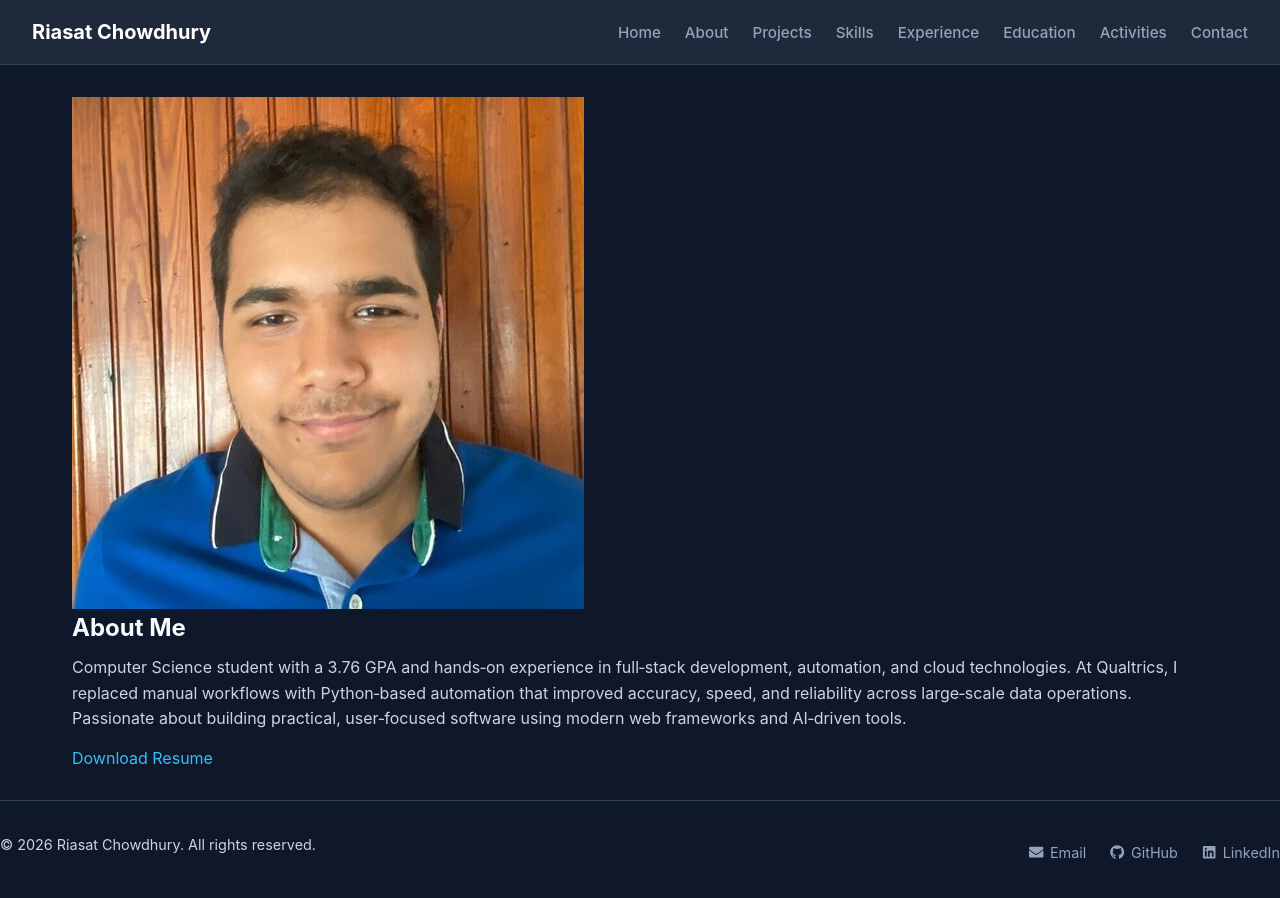
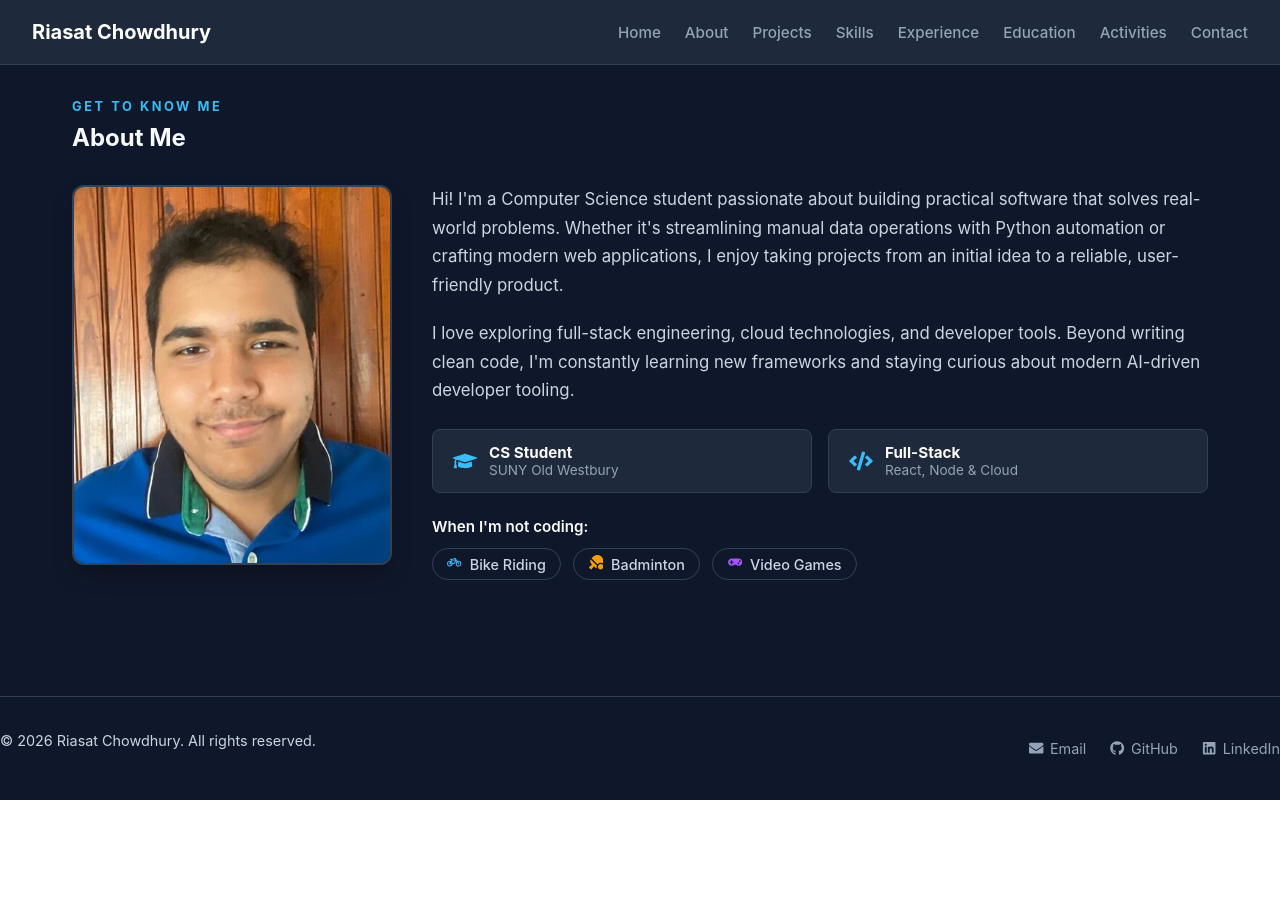
Before and after one commit to rchowd9/personal-portfolio, a React (Vite) app: page /about in a window 1280 px wide. Shown: the top 898 px of the page. After the commit the page ends 800 px from the top, so only its background shows below. Built offline with nearby package versions, Linux system fonts and the light colour scheme.

Commit message:
Adjusted the home  section

```diff
--- a/src/index.css
+++ b/src/index.css
@@ -815,3 +815,104 @@ button:active {
   font-size: 1.2rem;
   line-height: 1;
 }
+
+.about-grid {
+  display: grid;
+  grid-template-columns: 320px 1fr;
+  gap: 2.5rem;
+  align-items: start;
+  margin-top: 2rem;
+}
+
+@media (max-width: 850px) {
+  .about-grid {
+    grid-template-columns: 1fr;
+  }
+}
+
+.about-image-container {
+  width: 100%;
+}
+
+.about-image {
+  width: 100%;
+  height: 380px;
+  object-fit: cover;
+  border-radius: 12px;
+  border: 2px solid #334155;
+  box-shadow: 0 10px 25px -5px rgba(0, 0, 0, 0.3);
+}
+
+.about-bio {
+  color: #cbd5e1;
+  font-size: 1.05rem;
+  line-height: 1.7;
+  margin-bottom: 1.25rem;
+}
+
+/* Snapshot Badges */
+.about-snapshots {
+  display: flex;
+  gap: 1rem;
+  margin: 1.5rem 0;
+  flex-wrap: wrap;
+}
+
+.snapshot-card {
+  background-color: #1e293b;
+  border: 1px solid #334155;
+  border-radius: 8px;
+  padding: 0.85rem 1.25rem;
+  display: flex;
+  align-items: center;
+  gap: 0.75rem;
+  flex: 1;
+  min-width: 200px;
+}
+
+.snap-icon {
+  font-size: 1.5rem;
+  color: #38bdf8;
+}
+
+.snapshot-card div {
+  display: flex;
+  flex-direction: column;
+}
+
+.snapshot-card strong {
+  color: #f8fafc;
+  font-size: 0.95rem;
+}
+
+.snapshot-card span {
+  color: #94a3b8;
+  font-size: 0.85rem;
+}
+
+/* Hobbies Section */
+.hobbies-container h4 {
+  color: #f8fafc;
+  font-size: 0.95rem;
+  font-weight: 600;
+  margin-bottom: 0.75rem;
+}
+
+.hobbies-grid {
+  display: flex;
+  gap: 0.75rem;
+  flex-wrap: wrap;
+}
+
+.hobby-chip {
+  background-color: #0f172a;
+  border: 1px solid #334155;
+  color: #cbd5e1;
+  font-size: 0.9rem;
+  padding: 0.4rem 0.9rem;
+  border-radius: 20px;
+  display: flex;
+  align-items: center;
+  gap: 0.5rem;
+  font-weight: 500;
+}
--- a/src/pages/About.jsx
+++ b/src/pages/About.jsx
@@ -1,34 +1,66 @@
 import React from "react";
-import profilePic from "../assets/profile.jpg"; // image stays in src/assets
+import { FaBicycle, FaGamepad, FaTableTennis, FaCode, FaGraduationCap, FaCloud } from "react-icons/fa";
 
 export default function About() {
+  const hobbies = [
+    { name: "Bike Riding", icon: <FaBicycle color="#38bdf8" /> },
+    { name: "Badminton", icon: <FaTableTennis color="#f59e0b" /> },
+    { name: "Video Games", icon: <FaGamepad color="#a855f7" /> },
+  ];
+
   return (
-    <section className="about">
-      <div className="about-container">
-        <img
-          src={profilePic}
-          alt="Riasat Chowdhury"
-          className="profile-photo"
-        />
-        <div className="about-text">
-          <h2>About Me</h2>
-          <p>
-            Computer Science student with a 3.76 GPA and hands‑on experience in
-            full‑stack development, automation, and cloud technologies. At
-            Qualtrics, I replaced manual workflows with Python‑based automation
-            that improved accuracy, speed, and reliability across large‑scale
-            data operations. Passionate about building practical, user‑focused
-            software using modern web frameworks and AI‑driven tools.
+    <section id="about" className="about-section">
+      <div className="section-heading">
+        <p className="section-kicker">Get to know me</p>
+        <h2>About Me</h2>
+      </div>
+
+      <div className="about-grid">
+        {/* Left Side: Profile Image */}
+        <div className="about-image-container">
+          <img src="/profile.jpg" alt="Riasat Chowdhury" className="about-image" />
+        </div>
+
+        {/* Right Side: Narrative Bio */}
+        <div className="about-text-content">
+          <p className="about-bio">
+            Hi! I'm a Computer Science student passionate about building practical software that solves real-world problems. Whether it's streamlining manual data operations with Python automation or crafting modern web applications, I enjoy taking projects from an initial idea to a reliable, user-friendly product.
           </p>
 
-          {/* Resume Button */}
-          <a
-            href="/Riasat_Chowdhury_Resume.pdf"
-            className="resume-btn"
-            download
-          >
-            Download Resume
-          </a>
+          <p className="about-bio">
+            I love exploring full-stack engineering, cloud technologies, and developer tools. Beyond writing clean code, I'm constantly learning new frameworks and staying curious about modern AI-driven developer tooling.
+          </p>
+
+          {/* Quick Snapshot Badges */}
+          <div className="about-snapshots">
+            <div className="snapshot-card">
+              <FaGraduationCap className="snap-icon" />
+              <div>
+                <strong>CS Student</strong>
+                <span>SUNY Old Westbury</span>
+              </div>
+            </div>
+            <div className="snapshot-card">
+              <FaCode className="snap-icon" />
+              <div>
+                <strong>Full-Stack</strong>
+                <span>React, Node & Cloud</span>
+              </div>
+            </div>
+          </div>
+
+          {/* Hobbies & Personal Side */}
+          <div className="hobbies-container">
+            <h4>When I'm not coding:</h4>
+            <div className="hobbies-grid">
+              {hobbies.map((hobby, idx) => (
+                <div key={idx} className="hobby-chip">
+                  <span className="hobby-icon">{hobby.icon}</span>
+                  <span>{hobby.name}</span>
+                </div>
+              ))}
+            </div>
+          </div>
         </div>
       </div>
     </section>
--- a/src/pages/Home.jsx
+++ b/src/pages/Home.jsx
@@ -2,6 +2,8 @@ import React from "react";
 import { FaGithub, FaLinkedin, FaEnvelope, FaFileDownload, FaArrowRight } from "react-icons/fa";
 
 export default function Home() {
+  const resumeUrl = "/Riasat_Chowdhury_Resume.pdf";
+
   return (
     <section className="hero-container">
       <div className="hero-content">
@@ -22,7 +24,7 @@ export default function Home() {
           <a href="/projects" className="btn btn-primary">
             View Projects <FaArrowRight />
           </a>
-          <a href="/resume.pdf" target="_blank" rel="noreferrer" className="btn btn-secondary">
+          <a href={resumeUrl} target="_blank" rel="noopener noreferrer" className="btn btn-secondary">
             <FaFileDownload /> Resume
           </a>
         </div>
```
Also changed, not shown: public/profile.jpg (renamed from src/assets/profile.jpg).
